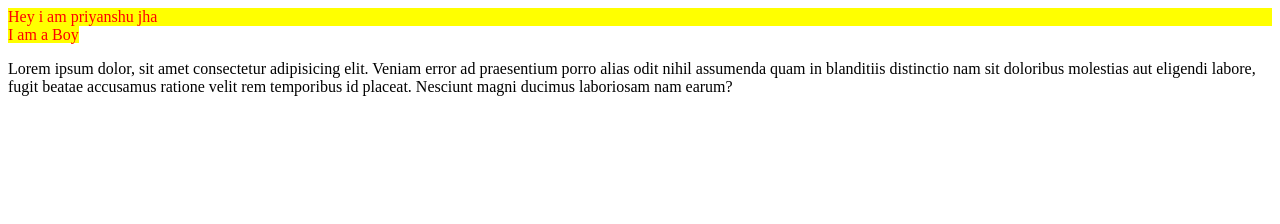
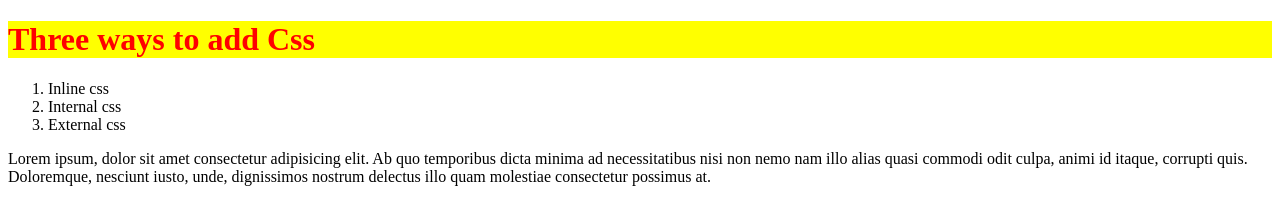
Before and after one commit to priyanshu32780/CSS, a plain HTML site: page index.html in a window 1280 px wide. Drawn offline with Linux system fonts and the light colour scheme.

Commit message:
Add files via upload

```diff
--- a/index.html
+++ b/index.html
@@ -1,23 +1,32 @@
 <!DOCTYPE html>
 <html lang="en">
+
 <head>
     <meta charset="UTF-8">
     <meta name="viewport" content="width=device-width, initial-scale=1.0">
-    <title>CSS</title>
-    <style>
-        div,span{
-            color: red;
-            background-color: yellow;
-        }
-    </style>
+    <title>Document</title>
+    <!-- <style>
+h1{
+    color: red;
+    background-color: yellow;
+}
+    </style> -->
+    <link rel="stylesheet" href="style.css">
 </head>
+
 <body>
+    <!-- <h1 style="color: yellow; background-color: red;">Three ways to add css to html</h1> -->
+     <h1>Three ways to add Css</h1>
     <div>
-        Hey i am priyanshu jha
+        <ol>
+            <li>Inline css</li>
+            <li>Internal css</li>
+            <li>External css</li>
+        </ol>
     </div>
-    <span>
-        I am a Boy
-    </span>
-    <p>Lorem ipsum dolor, sit amet consectetur adipisicing elit. Veniam error ad praesentium porro alias odit nihil assumenda quam in blanditiis distinctio nam sit doloribus molestias aut eligendi labore, fugit beatae accusamus ratione velit rem temporibus id placeat. Nesciunt magni ducimus laboriosam nam earum?</p>
+    <p>Lorem ipsum, dolor sit amet consectetur adipisicing elit. Ab quo temporibus dicta minima ad necessitatibus nisi
+        non nemo nam illo alias quasi commodi odit culpa, animi id itaque, corrupti quis. Doloremque, nesciunt iusto,
+        unde, dignissimos nostrum delectus illo quam molestiae consectetur possimus at.</p>
 </body>
+
 </html>
--- /dev/null
+++ b/style.css
@@ -0,0 +1,4 @@
+h1{
+    color: red;
+    background-color: yellow;
+}
```
